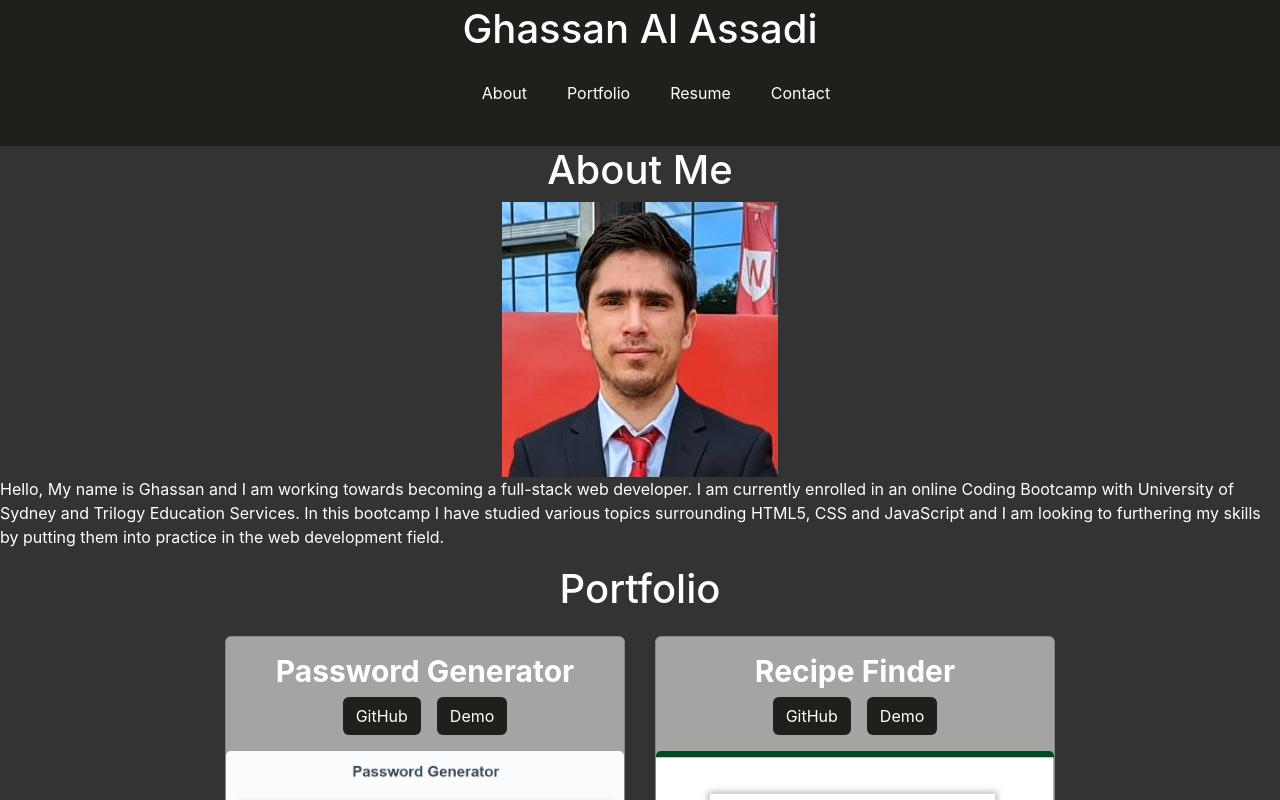
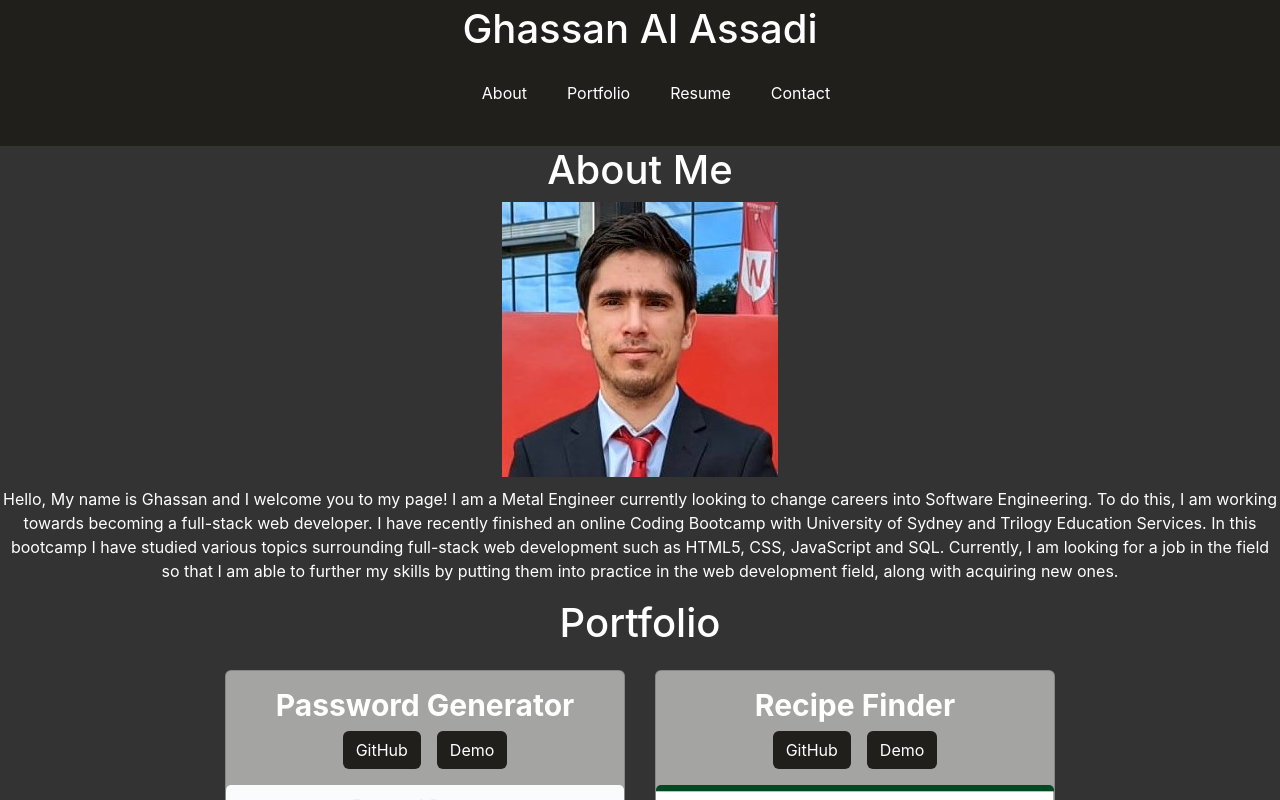
Before and after one commit to ghassanalassadi/react-portfolio, a React (Create React App) app: page / in a window 1280 px wide. Shown: the top 800 px of the page. Built offline with nearby package versions, Linux system fonts and the light colour scheme.

Commit message:
added missing text for about section

```diff
--- a/src/components/About.js
+++ b/src/components/About.js
@@ -3,7 +3,7 @@ import portfolioData from "../portfolioData.json";
 
 function About() {
     return (
-        <div id="about">
+        <div id="about" className="about">
             <h1 className="heading">About Me</h1>
             {
                 portfolioData && portfolioData.map( data => {
@@ -13,7 +13,10 @@ function About() {
                                 <img src={process.env.PUBLIC_URL + data.myImage} alt="me" />
                             </div>
                             <p>
-                                {data.bio}
+                                Hello, My name is Ghassan and I welcome you to my page! I am a Metal Engineer currently looking to change careers into Software Engineering.
+                                To do this, I am working towards becoming a full-stack web developer. I have recently finished an online Coding Bootcamp with University of Sydney and Trilogy Education Services.
+                                In this bootcamp I have studied various topics surrounding full-stack web development such as HTML5, CSS, JavaScript and SQL. Currently, I am looking for a job in the field
+                                so that I am able to further my skills by putting them into practice in the web development field, along with acquiring new ones.
                             </p>
                         </div>
                     )
--- a/src/index.css
+++ b/src/index.css
@@ -60,6 +60,11 @@ nav ul li {
   list-style: none;
   padding: 10px;
   margin: 10px
+}
+
+.about p {
+  text-align: center;
+  padding-top: 10px;
 }
 
 .card-title {
--- a/src/portfolioData.json
+++ b/src/portfolioData.json
@@ -4,7 +4,6 @@
         "name": "Ghassan Al Assadi",
         "description": "Full Stack Developer/Engineer",
         "myImage": "/images/my_photo.jpg",
-        "bio": "Hello, My name is Ghassan and I am working towards becoming a full-stack web developer. I am currently enrolled in an online Coding Bootcamp with University of Sydney and Trilogy Education Services. In this bootcamp I have studied various topics surrounding HTML5, CSS and JavaScript and I am looking to furthering my skills by putting them into practice in the web development field.",
         "email": "ghassanalassadi@outlook.com",
         "github": "https://github.com/ghassanalassadi",
         "linkedin": "https://www.linkedin.com/in/ghassan-al-assadi-772428214/",
```
